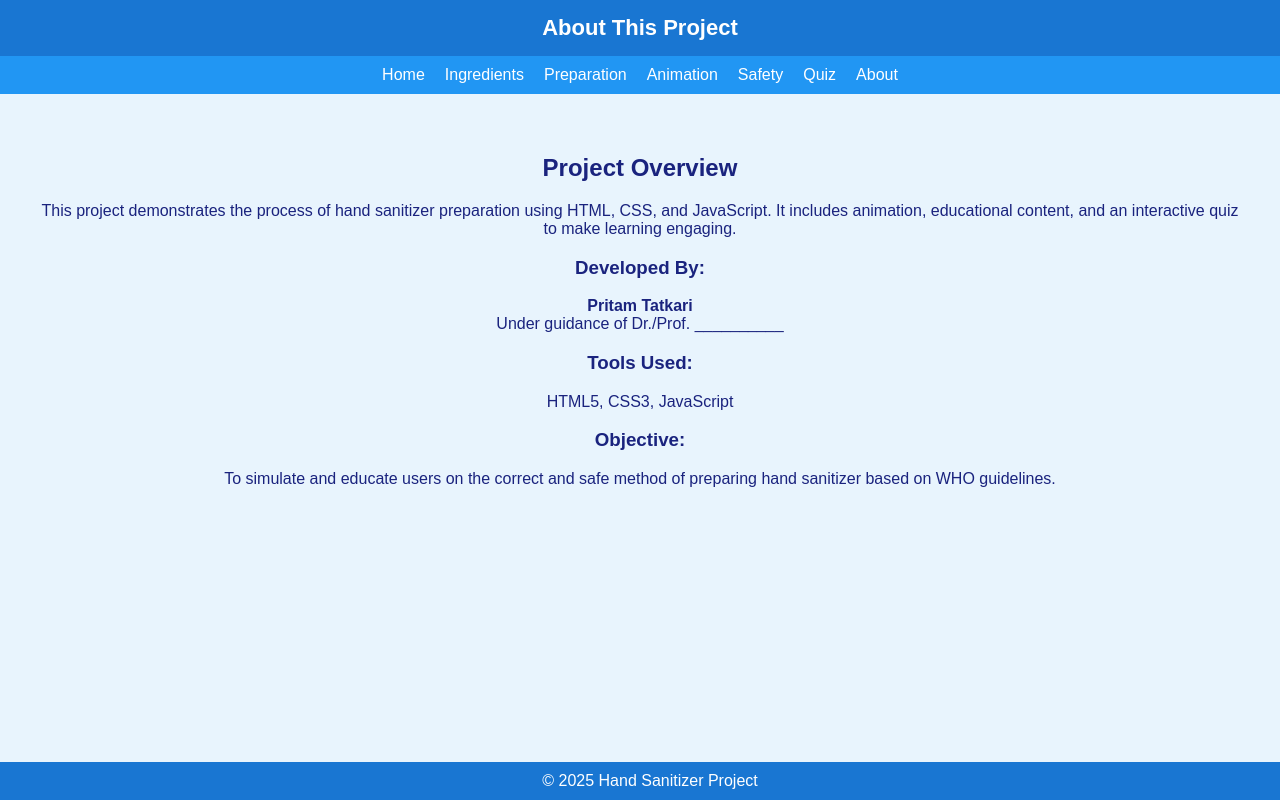
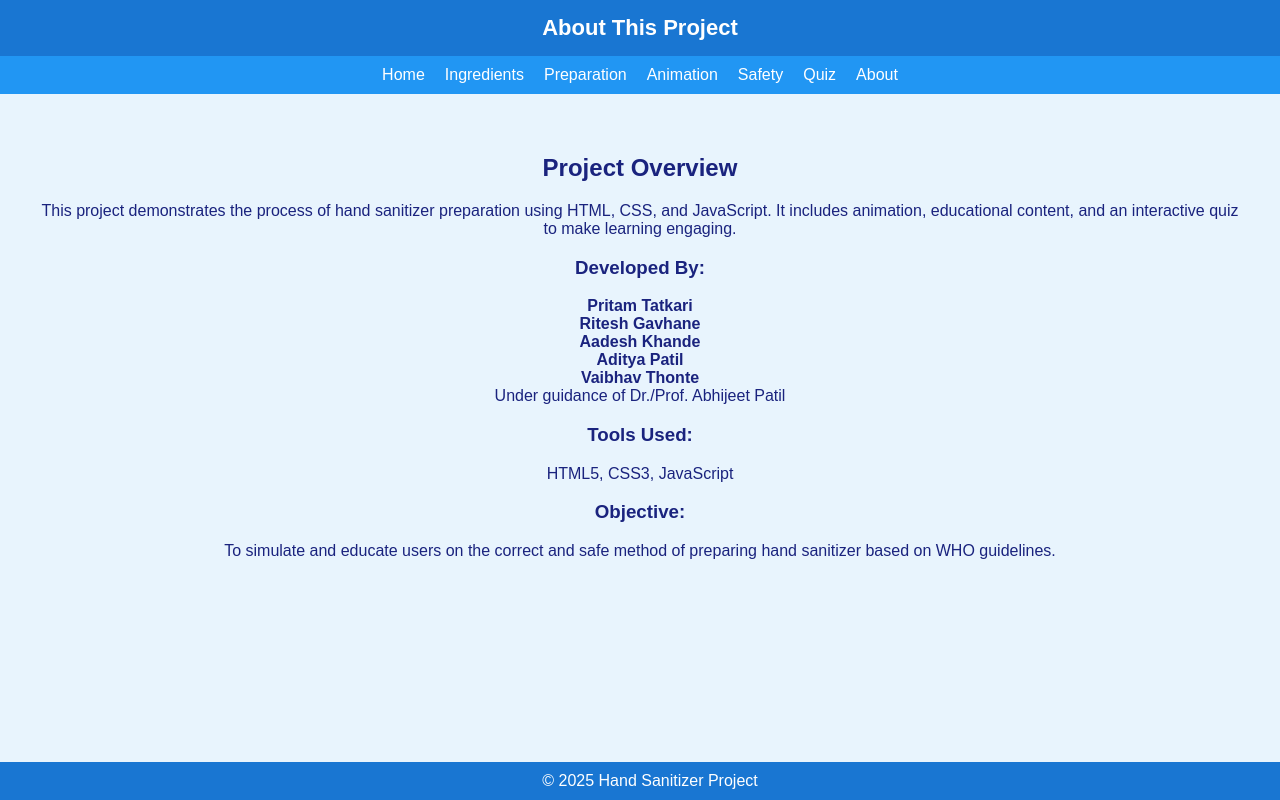
Before and after one commit to matirp/my-website, a plain HTML site: page about.html in a window 1280 px wide. Drawn offline with Linux system fonts and the light colour scheme.

Commit message:
Update about.html

```diff
--- a/about.html
+++ b/about.html
@@ -22,7 +22,14 @@
   <p>This project demonstrates the process of hand sanitizer preparation using HTML, CSS, and JavaScript. It includes animation, educational content, and an interactive quiz to make learning engaging.</p>
 
   <h3>Developed By:</h3>
-  <p><b>Pritam Tatkari</b><br>Under guidance of Dr./Prof. __________</p>
+  <p>
+    <b>Pritam Tatkari</b><br>
+    <b>Ritesh Gavhane</b><br>
+    <b>Aadesh Khande</b><br>
+    <b>Aditya Patil</b><br>
+    <b>Vaibhav Thonte</b><br>
+    Under guidance of Dr./Prof. Abhijeet Patil
+  </p>
 
   <h3>Tools Used:</h3>
   <p>HTML5, CSS3, JavaScript</p>
```
